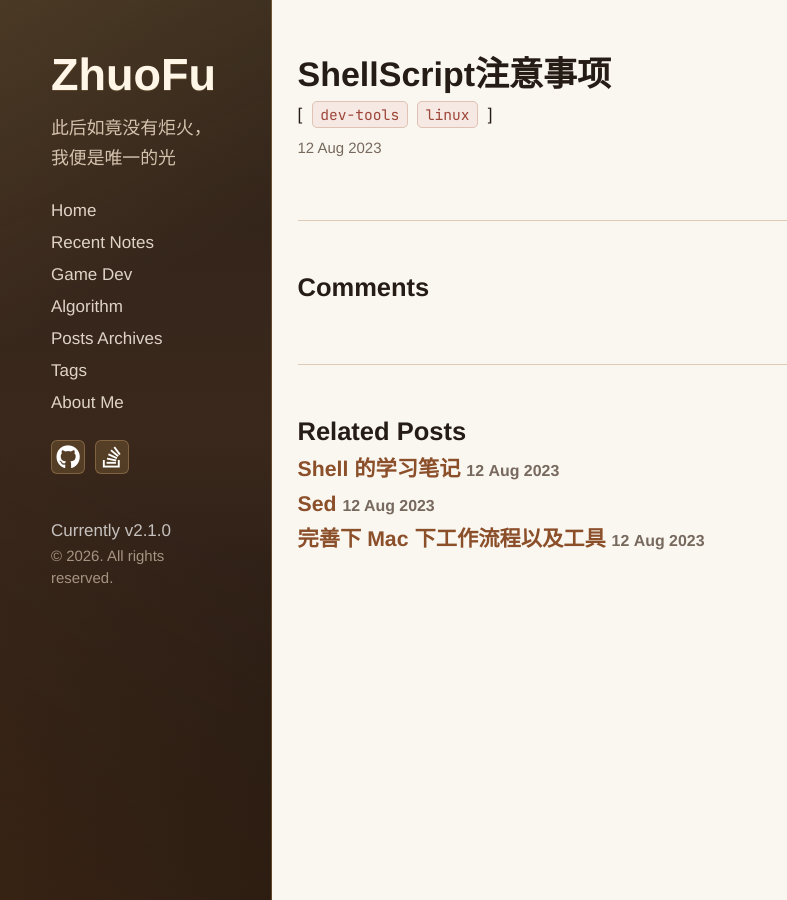
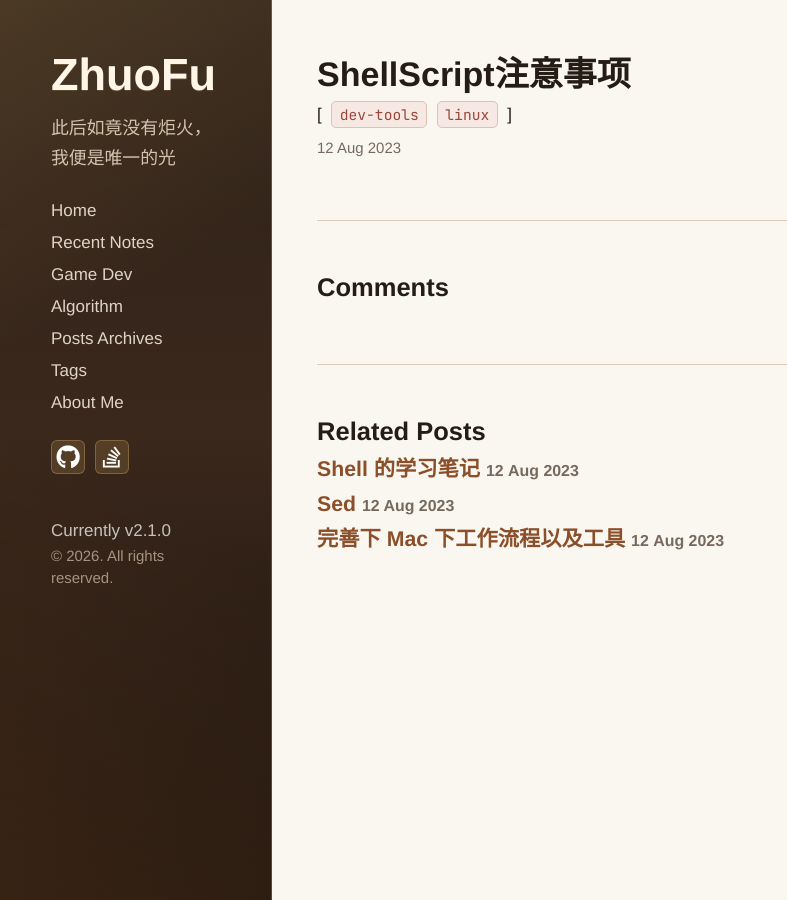
Before and after one commit to Newbility523/newbility523.github.io, a Jekyll site: the page built from _posts/SystemSetup/Linux/2023-08-12-ShellScript注意事项.md, in a window 1280 px wide. Shown: the whole page, without its empty margins (0-787 px from the left). Built offline with Jekyll 4.4.1, drawn with Linux system fonts in a browser that asks for light colours; nearby versions of some CDN libraries; some web fonts are replaced; comment, search, counter and statistics services are not loaded.

Commit message:
Center blog content layout

```diff
--- a/_includes/head.html
+++ b/_includes/head.html
@@ -21,9 +21,9 @@
   <link rel="stylesheet" href="https://fonts.googleapis.com/css2?family=JetBrains+Mono:wght@400;500;700&display=swap">
 
   <!-- CSS -->
-  <link rel="stylesheet" href="/public/css/poole.css">
-  <link rel="stylesheet" href="/public/css/syntax.css">
-  <link rel="stylesheet" href="/public/css/hyde.css">
+  <link rel="stylesheet" href="/public/css/poole.css?v={{ site.version }}">
+  <link rel="stylesheet" href="/public/css/syntax.css?v={{ site.version }}">
+  <link rel="stylesheet" href="/public/css/hyde.css?v={{ site.version }}">
   {% if page.layout == "post" %}
   <link rel="stylesheet" href="https://cdn.jsdelivr.net/npm/glightbox@3.3.0/dist/css/glightbox.min.css">
   <style>
--- a/_layouts/post.html
+++ b/_layouts/post.html
@@ -12,28 +12,34 @@
     body.layout-post.toc-layout-ready .content.post-container {
       box-sizing: border-box;
       max-width: none !important;
-      width: auto !important;
-      margin-left: 16.5rem !important;
-      margin-right: 2rem !important;
+      width: min(
+        var(--layout-content-width),
+        calc(100vw - var(--layout-sidebar-width) - var(--layout-sidebar-width) - var(--layout-content-gap) - var(--layout-content-gap))
+      ) !important;
+      margin-left: auto !important;
+      margin-right: auto !important;
       padding-left: 1rem;
       padding-right: 1rem;
     }
 
     body.layout-post.toc-layout-ready .post-layout {
-      display: grid !important;
-      grid-template-columns: minmax(0, 56rem) minmax(8rem, 9rem);
-      gap: 1.3rem;
-      align-items: start;
-      justify-content: start;
-      max-width: 66.3rem;
-      margin-left: 0;
+      display: block !important;
+      max-width: none;
+      margin-left: auto;
       margin-right: auto;
     }
 
     body.layout-post.toc-layout-ready .post-toc {
       display: block !important;
-      position: sticky;
+      position: fixed;
       top: 4rem;
+      left: calc(
+        50vw + min(
+          28rem,
+          calc(50vw - var(--layout-sidebar-width) - var(--layout-content-gap))
+        ) + 1.3rem
+      );
+      width: 9rem;
       max-height: calc(100vh - 5rem);
       padding-left: .8rem;
       overflow: auto;
@@ -48,8 +54,12 @@
 
     @media (min-width: 96rem) {
       body.layout-post.toc-layout-ready .content.post-container {
-        margin-left: 25rem !important;
-        margin-right: 4rem !important;
+        width: min(
+          var(--layout-content-width),
+          calc(100vw - var(--layout-sidebar-width) - var(--layout-sidebar-width) - var(--layout-content-gap) - var(--layout-content-gap))
+        ) !important;
+        margin-left: auto !important;
+        margin-right: auto !important;
       }
     }
   </style>
--- a/public/css/hyde.css
+++ b/public/css/hyde.css
@@ -33,6 +33,12 @@
 
 html {
   font-family: var(--font-body);
+}
+
+:root {
+  --layout-sidebar-width: 16rem;
+  --layout-content-width: 56rem;
+  --layout-content-gap: 1.65rem;
 }
 @media (min-width: 48rem) {
   html {
@@ -73,7 +79,7 @@
     top: 0;
     left: 0;
     bottom: 0;
-    width: 16rem;
+    width: var(--layout-sidebar-width);
     text-align: left;
   }
 }
@@ -83,7 +89,7 @@
     top: 0;
     left: 0;
     bottom: 0;
-    width: 16rem;
+    width: var(--layout-sidebar-width);
     text-align: left;
   }
 }
@@ -93,7 +99,7 @@
     top: 0;
     left: 0;
     bottom: 0;
-    width: 24rem;
+    width: var(--layout-sidebar-width);
     text-align: left;
   }
 }
@@ -215,22 +221,42 @@
 
 @media (min-width: 48rem) {
   .content {
-    max-width: 56rem;
-    margin-left: 16.5rem;
-    margin-right: 2rem;
+    width: calc(100vw - var(--layout-sidebar-width) - 3rem);
+    max-width: var(--layout-content-width);
+    margin-left: calc(var(--layout-sidebar-width) + 1.5rem);
+    margin-right: 1.5rem;
   }
 }
 
 @media (min-width: 64rem) {
   .content {
-    margin-left: 16.5rem;
-    margin-right: 2rem;
+    width: calc(100vw - var(--layout-sidebar-width) - 3rem);
+    max-width: var(--layout-content-width);
+    margin-left: calc(var(--layout-sidebar-width) + 1.5rem);
+    margin-right: 1.5rem;
+  }
+}
+
+@media (min-width: 75rem) {
+  .content {
+    width: min(
+      var(--layout-content-width),
+      calc(100vw - var(--layout-sidebar-width) - var(--layout-sidebar-width) - var(--layout-content-gap) - var(--layout-content-gap))
+    );
+    max-width: none;
+    margin-left: auto;
+    margin-right: auto;
   }
 }
 @media (min-width: 96rem) {
   .content {
-    margin-left: 25rem;
-    margin-right: 4rem;
+    width: min(
+      var(--layout-content-width),
+      calc(100vw - var(--layout-sidebar-width) - var(--layout-sidebar-width) - var(--layout-content-gap) - var(--layout-content-gap))
+    );
+    max-width: none;
+    margin-left: auto;
+    margin-right: auto;
   }
 }
 
```
